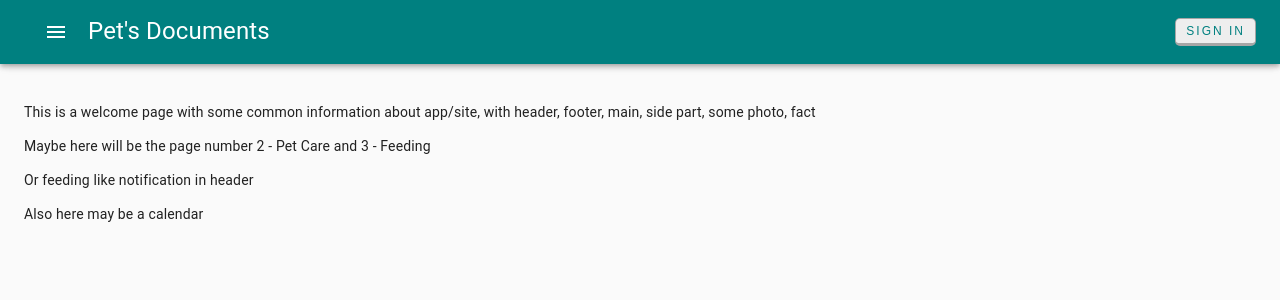
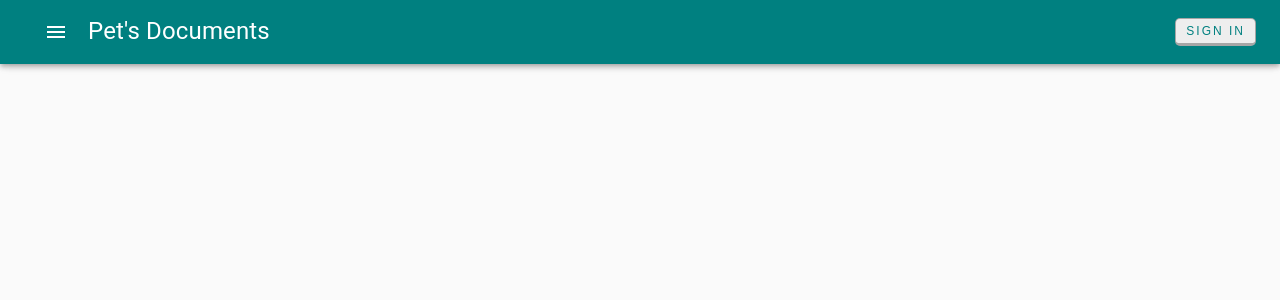
Before and after one commit to irynaborsuk/pet-documents, a React (Create React App) app: page / in a window 1280 px wide. Shown: the top 300 px of the page. Built offline with nearby package versions, Linux system fonts and the light colour scheme.

Commit message:
added cat and dog facts to the store

```diff
--- a/src/containers/Dashboard/Dashboard.tsx
+++ b/src/containers/Dashboard/Dashboard.tsx
@@ -5,11 +5,6 @@ const Dashboard = () => {
 	return (
 		<div>
 			<CarouselInfo/>
-
-			<p>This is a welcome page with some common information about app/site, with header, footer, main, side part, some photo, fact</p>
-			<p>Maybe here will be the page number 2 - Pet Care  and 3 - Feeding</p>
-			<p>Or feeding like notification in header</p>
-			<p>Also here may be a calendar</p>
 		</div>
 	);
 };
--- a/src/containers/PetAccount/PetInfoBlock.tsx
+++ b/src/containers/PetAccount/PetInfoBlock.tsx
@@ -40,7 +40,6 @@ const PetInfoBlock = (
 			/>
 			<CardContent>
 				<Grid item>
-					{/*TODO: add styles and work with them*/}
 					<Typography className={classes.typographyAdditionInfo} variant="subtitle1">
 						<b className={classes.textStyles}>Date of birth:</b>
 					</Typography>
@@ -73,7 +72,6 @@ const PetInfoBlock = (
 					</Typography>
 				</Grid>
 			</CardContent>
-
 		</Card>
 	);
 };
```
